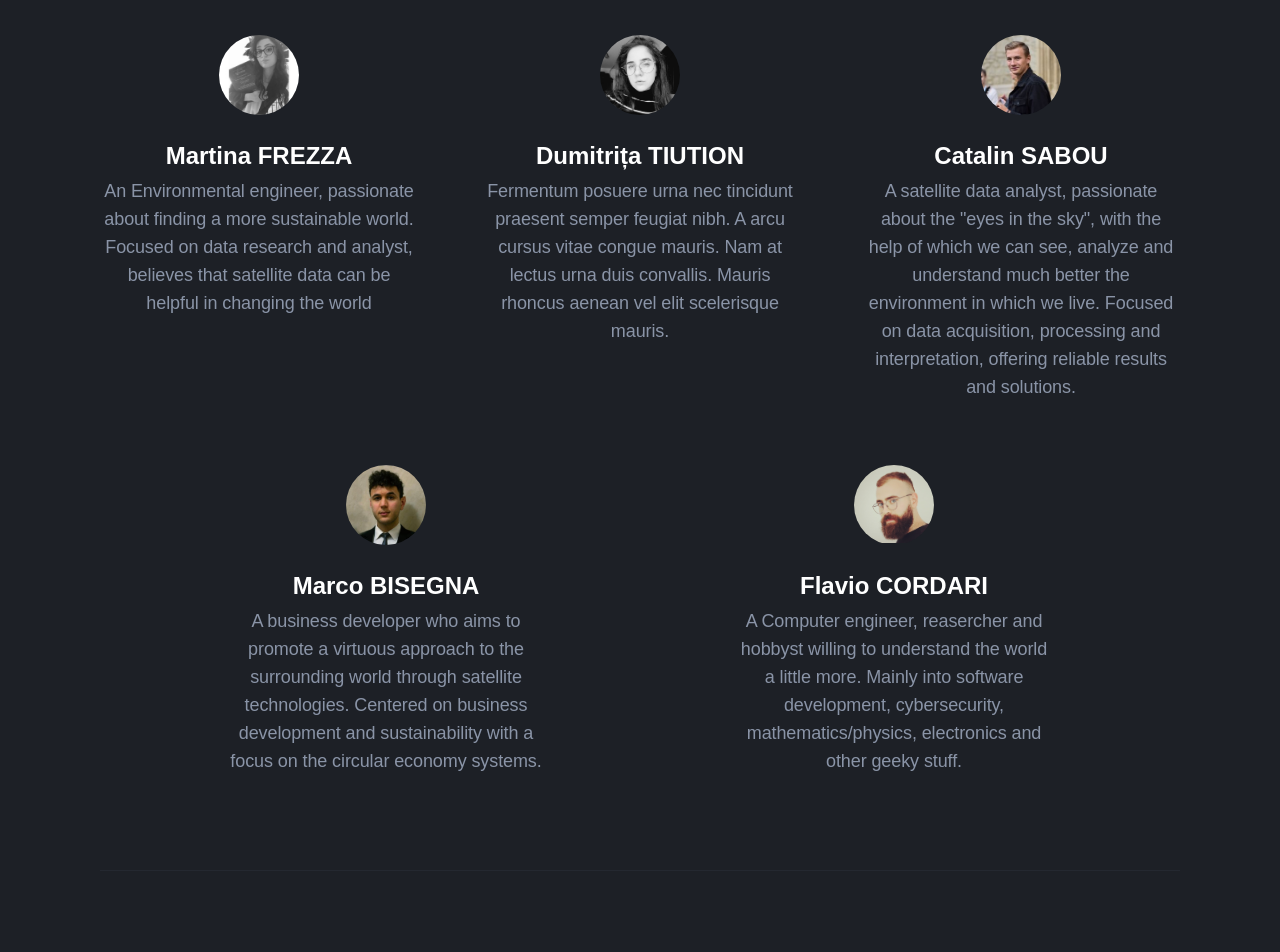
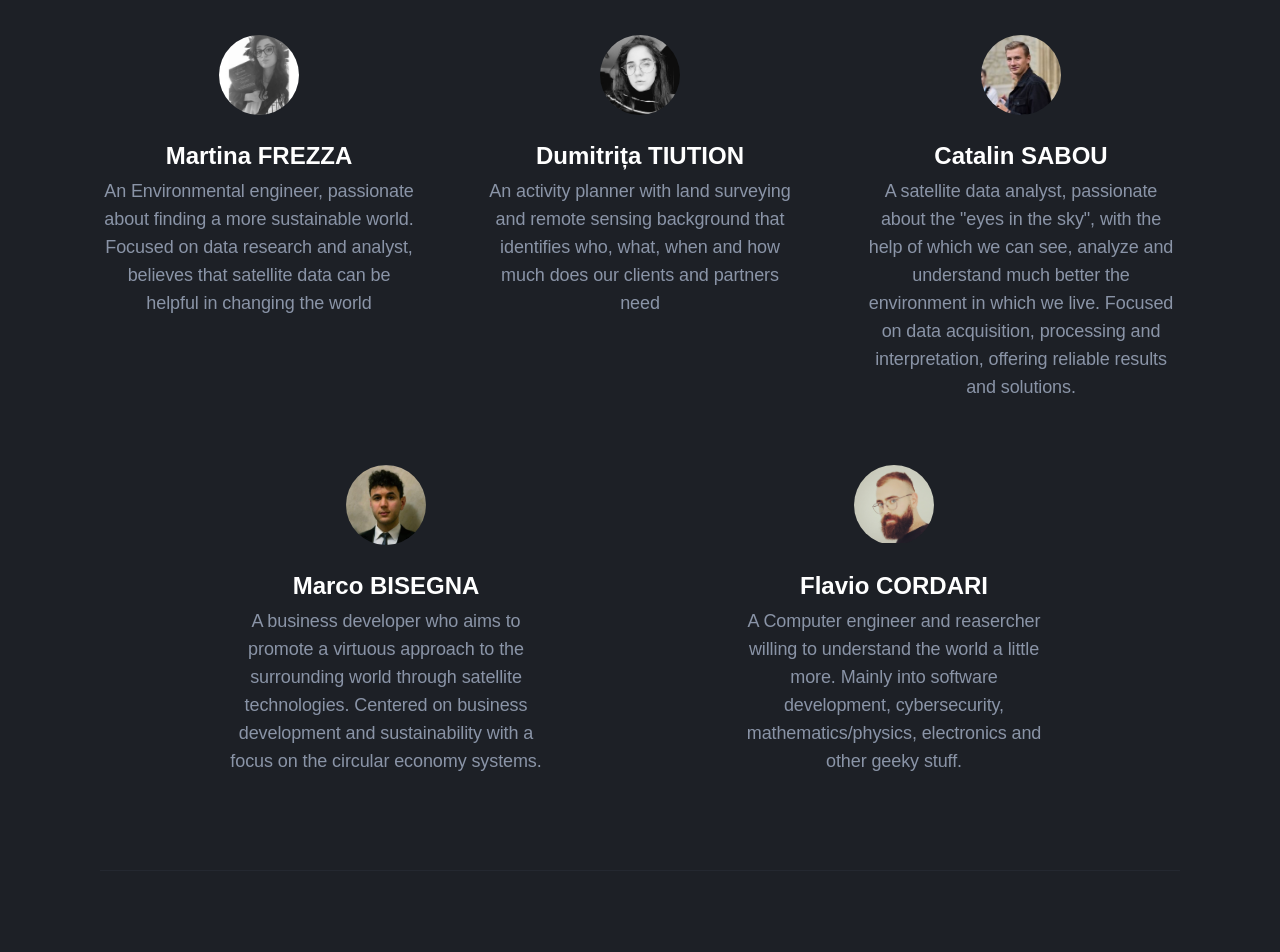
Before and after one commit to yoursea-tech/website, a Gatsby site: page / in a window 1280 px wide. Shown: the part 863-1815 px from the top of the page. Built offline with nearby package versions, Linux system fonts and the light colour scheme; Gatsby itself is replaced by a stand-in of ours.

Commit message:
feat: minor changes

```diff
--- a/src/pages/index.js
+++ b/src/pages/index.js
@@ -111,7 +111,10 @@ const IndexPage = () => {
                     </div>
                     <h4 class="feature-title mt-24">Martina FREZZA</h4>
                     <p class="text-sm mb-0">
-                    An Environmental engineer, passionate about finding a more sustainable world. Focused on data research and analyst, believes that satellite data can be helpful in changing the world
+                      An Environmental engineer, passionate about finding a more
+                      sustainable world. Focused on data research and analyst,
+                      believes that satellite data can be helpful in changing
+                      the world
                     </p>
                   </div>
                 </div>
@@ -128,10 +131,9 @@ const IndexPage = () => {
                     </div>
                     <h4 class="feature-title mt-24">Dumitrița TIUTION</h4>
                     <p class="text-sm mb-0">
-                      Fermentum posuere urna nec tincidunt praesent semper
-                      feugiat nibh. A arcu cursus vitae congue mauris. Nam at
-                      lectus urna duis convallis. Mauris rhoncus aenean vel elit
-                      scelerisque mauris.
+                      An activity planner with land surveying and remote sensing
+                      background that identifies who, what, when and how much
+                      does our clients and partners need
                     </p>
                   </div>
                 </div>
@@ -180,7 +182,11 @@ const IndexPage = () => {
                       Marco BISEGNA
                     </h4>
                     <p class="text-sm mb-0">
-                    A business developer who aims to promote a virtuous approach to the surrounding world through satellite technologies. Centered on business development and sustainability with a focus on the circular economy systems.
+                      A business developer who aims to promote a virtuous
+                      approach to the surrounding world through satellite
+                      technologies. Centered on business development and
+                      sustainability with a focus on the circular economy
+                      systems.
                     </p>
                   </div>
                 </div>
@@ -200,10 +206,10 @@ const IndexPage = () => {
                     </div>
                     <h4 class="feature-title mt-24">Flavio CORDARI</h4>
                     <p class="text-sm mb-0">
-                      A Computer engineer, reasercher and hobbyst willing to
-                      understand the world a little more. Mainly into software
-                      development, cybersecurity, mathematics/physics,
-                      electronics and other geeky stuff.
+                      A Computer engineer and reasercher willing to understand
+                      the world a little more. Mainly into software development,
+                      cybersecurity, mathematics/physics, electronics and other
+                      geeky stuff.
                     </p>
                   </div>
                 </div>
```
